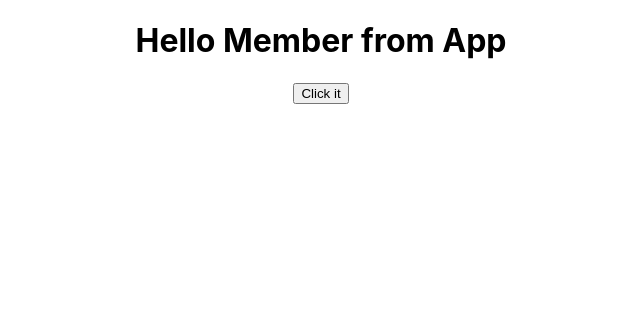
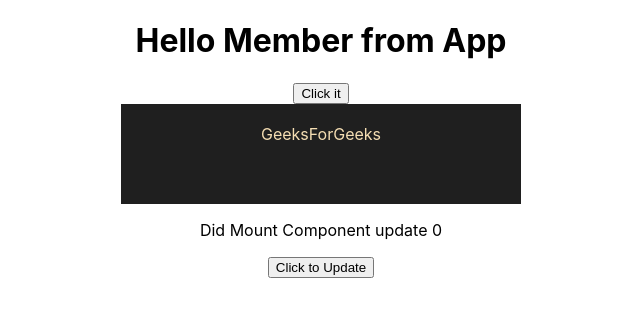
Before and after one commit to emran-shaikh/React-Blog, a React (Create React App) app: page / in a window 1280 px wide. Shown: the top 316 px of the page, without its empty margins (319-959 px from the left). Built offline with nearby package versions, Linux system fonts and the light colour scheme.

Commit message:
till life cycle method

```diff
--- a/src/App.js
+++ b/src/App.js
@@ -1,4 +1,6 @@
 import "./App.css";
+import ColorChange from "./ColorChange";
+import DidMount from "./DidMount";
 // import Loggin from "./Login";
 import Member from "./Member";
 
@@ -11,6 +13,8 @@
       {/* <Loggin /> */}
 
       <Member data={memberData} />
+      <ColorChange />
+      <DidMount />
     </div>
 
   );
--- /dev/null
+++ b/src/ColorChange.js
@@ -0,0 +1,39 @@
+import React from 'react';
+class ColorChange extends React.Component {
+constructor(props) {
+	super(props);
+
+	// Initializing the state
+	this.state = { color: 'lightgreen' };
+}
+componentDidMount() {
+
+	// Changing the state after 2 sec
+	// from the time when the component
+	// is rendered
+	setTimeout(() => {
+	this.setState({ color: 'wheat' });
+	}, 5000);
+}
+render() {
+	return (
+	<div>
+		<p
+		style={{
+			color: this.state.color,
+			backgroundColor: 'rgba(0,0,0,0.88)',
+			textAlign: 'center',
+			paddingTop: 20,
+			width: 400,
+			height: 80,
+			margin: 'auto'
+		}}
+		>
+		GeeksForGeeks
+		</p>
+
+	</div>
+	);
+}
+}
+export default ColorChange;
--- /dev/null
+++ b/src/DidMount.js
@@ -0,0 +1,30 @@
+import React from "react";
+
+class DidMount extends React.Component{
+    constructor(){
+        super();
+        console.warn('constructor')
+        this.state={
+            count:0
+        }
+    }
+
+    componentDidUpdate(preProps, preState, snapShopt){
+        console.warn('componentDidMount',preState.count,this.state.count);
+        if(preState.count === this.state.count){
+            alert('the values are same')
+        }
+
+    }
+
+    render(){
+        console.warn('render');
+        return(
+            <div>
+                <p>Did Mount Component update {this.state.count}</p>
+                <button onClick={()=>{this.setState({count:1})}}>Click to Update</button>
+            </div>
+        )
+    }
+}
+export default DidMount;
```
